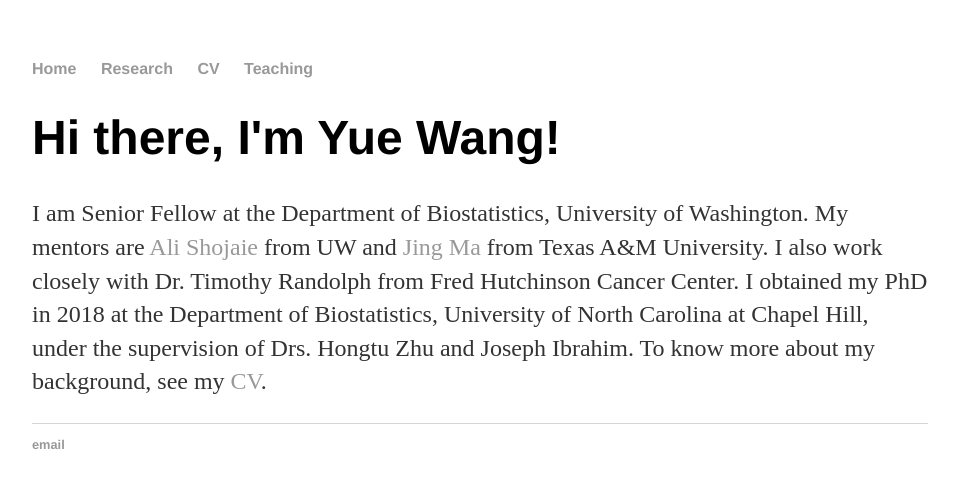
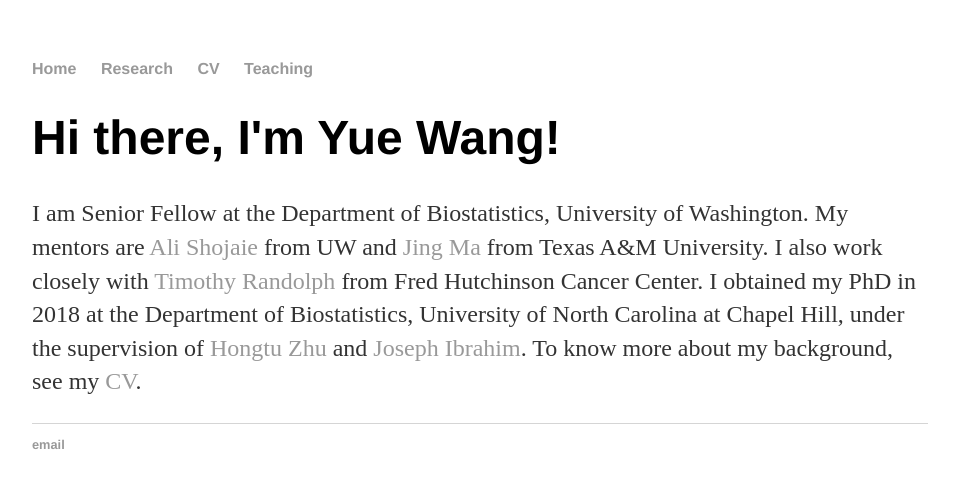
Before and after one commit to taryue/yuewangtemp.github.io, a Jekyll site: the page built from index.html, in a window 1280 px wide. Shown: the top 488 px of the page, without its empty margins (160-1119 px from the left). Built offline with Jekyll 4.4.1, drawn with Linux system fonts in a browser that asks for light colours.

Commit message:
Update index.html

```diff
--- a/index.html
+++ b/index.html
@@ -5,8 +5,8 @@ title: Yue Wang
 <div class="blurb">
 	<h1>Hi there, I'm Yue Wang!</h1>
 	<p>I am Senior Fellow at the Department of Biostatistics, University of Washington. My mentors are <a href = "http://faculty.washington.edu/ashojaie/index.html"> Ali Shojaie</a> from UW and <a href = "http://drjingma.com"> Jing Ma</a> from Texas A&M University.
-	I also work closely with Dr. Timothy Randolph from Fred Hutchinson Cancer Center. I obtained my PhD in 2018 at the Department
-	of Biostatistics, University of North Carolina at Chapel Hill, under the supervision of Drs. Hongtu Zhu and Joseph Ibrahim.
+	I also work closely with <a href="https://research.fhcrc.org/randolph/en/research-overview.html"> Timothy Randolph</a> from Fred Hutchinson Cancer Center. I obtained my PhD in 2018 at the Department
+	of Biostatistics, University of North Carolina at Chapel Hill, under the supervision of <a href="https://sph.unc.edu/adv_profile/hongtu-zhu-phd/" >Hongtu Zhu</a> and <a href="https://sph.unc.edu/adv_profile/joseph-g-ibrahim-phd/">Joseph Ibrahim</a>.
 		To know more about my background, see my <a href="cv/">CV</a>.
 	</p>
 </div><!-- /.blurb -->
```
